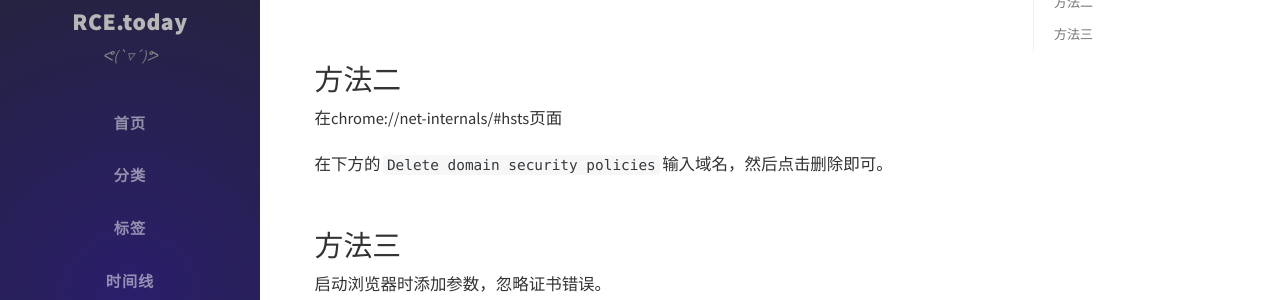
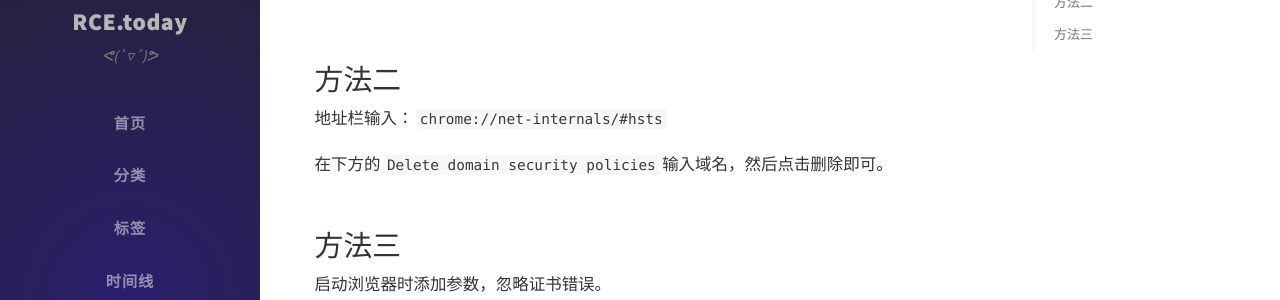
Before and after one commit to fazzzzzzz/rce.today, a Jekyll site: the page built from _posts/2020-05-12-Chromium内核浏览器Bypass_NET::ERR_CERT_INVALID.md, in a window 1280 px wide and 900 px high, scrolled down 471 px. Shown: the part 152-452 px from the top of the window. Built offline with Jekyll 4.4.1, drawn with Linux system fonts in a browser that asks for light colours; nearby versions of some CDN libraries; comment, search, counter and statistics services are not loaded.

Commit message:
Update 2020-05-12-Chromium内核浏览器Bypass_NET::ERR_CERT_INVALID.md

```diff
--- a/_posts/2020-05-12-Chromium内核浏览器Bypass_NET::ERR_CERT_INVALID.md
+++ b/_posts/2020-05-12-Chromium内核浏览器Bypass_NET::ERR_CERT_INVALID.md
@@ -18,7 +18,7 @@ tags: [抓包, 流量加密]
 
 # 方法二
 
-在chrome://net-internals/#hsts页面
+地址栏输入：`chrome://net-internals/#hsts`
 
 在下方的`Delete domain security policies`输入域名，然后点击删除即可。
 
```
